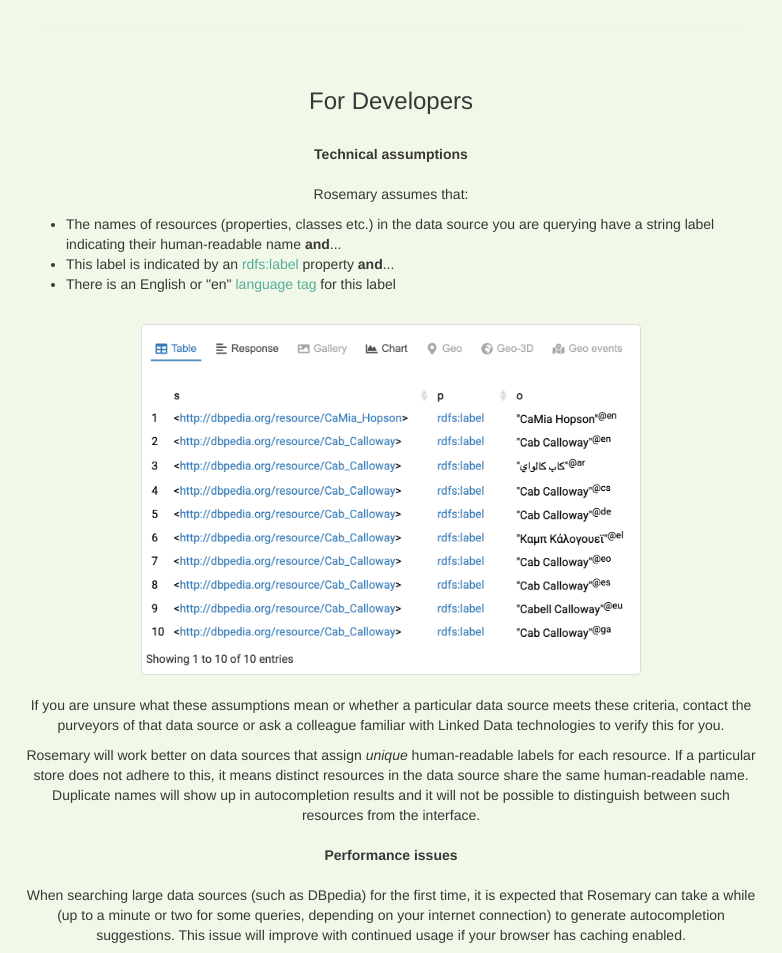
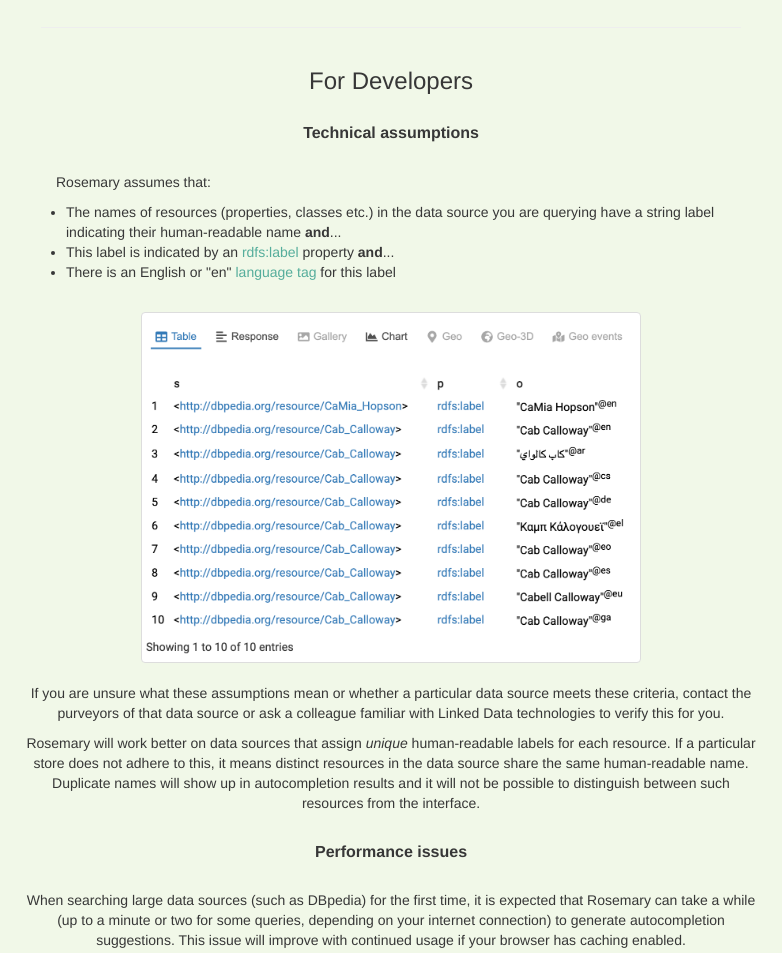
Before and after one commit to yasgui-with-rosemary/docs, a plain HTML site: page tutorial.html in a window 1280 px wide. Shown: the part 2987-3940 px from the top of the page, without its empty margins (249-1031 px from the left). Drawn offline with nearby package versions, Linux system fonts and the light colour scheme.

Commit message:
corrects formatting

```diff
--- a/css/rosemary.css
+++ b/css/rosemary.css
@@ -19,6 +19,20 @@
 F1F8E8
 
 */
+
+.assume {
+  display: block;
+  float: left;
+  padding-left: 30px;
+}
+
+h4 {
+  font-size: 12pt;
+}
+
+.tech {
+  padding: 20px;
+}
 
 .spacing {
   padding: 10px;
--- a/tutorial.html
+++ b/tutorial.html
@@ -157,10 +157,10 @@
           <hr>
 
           <div class="row">
-            <h3 class="imgcontainer">For Developers</h3>
-            <p class="contributor"><strong>Technical assumptions</strong></p>
+            <h3>For Developers</h3>
+            <h4 class="tech"><strong>Technical assumptions</strong></h4>
 
-            <p>Rosemary assumes that:</p>
+            <p class="assume">Rosemary assumes that:</p>
             <ul>
               <li>The names of resources (properties, classes etc.) in the data source you are querying have a string
                 label indicating their human-readable name <strong>and</strong>...</li>
@@ -186,7 +186,7 @@
               be possible to distinguish between such resources from the interface.
             </p>
 
-            <p class="spacing"><strong>Performance issues</strong></p>
+            <h4 class="tech"><strong>Performance issues</strong></h4>
             <p>When searching large data sources (such as DBpedia) for the first time, it is expected that Rosemary can take a while (up to a minute or two for some queries, depending on your internet connection) to generate autocompletion suggestions. This issue will improve with continued usage if your browser has caching enabled.
             </p>
 
```
